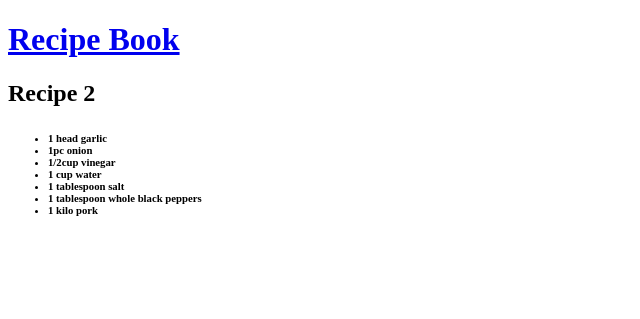
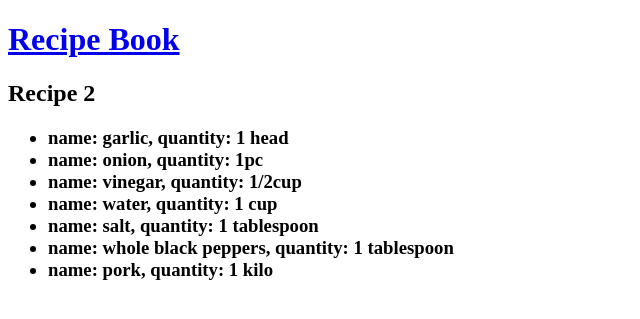
Before and after one commit to sdbsalta/recipebook-salta-sophia, a Django app: page /recipe/2 in a window 1280 px wide. Shown: the top 319 px of the page, without its empty margins (0-640 px from the left). Run offline with Django 4.2, Linux system fonts and the light colour scheme.

Commit message:
edited format of name and quantity

```diff
--- a/templates/recipe.html
+++ b/templates/recipe.html
@@ -6,14 +6,14 @@
     <title>Recipe Book</title>
 </head>
 <body>
-    <h1><a href = '/recipes/list'>Recipe Book</a></h1>
+    <h1><a href="/recipes/list">Recipe Book</a></h1>
     <h2>{{ name }}</h2>
-    <h6>
+    <h3>
         <ul>
             {% for ingredient in ingredients %}
-            <li>{{ ingredient.quantity }} {{ingredient.name}}</li>
+            <li>name: {{ ingredient.name }}, quantity: {{ ingredient.quantity }}</li>
             {% endfor %}
         </ul>
-    </h6>
+    </h3>
 </body>
 </html>
```
